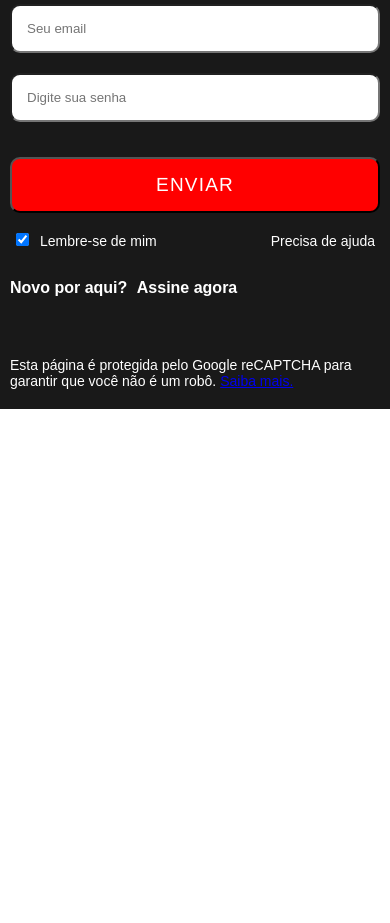
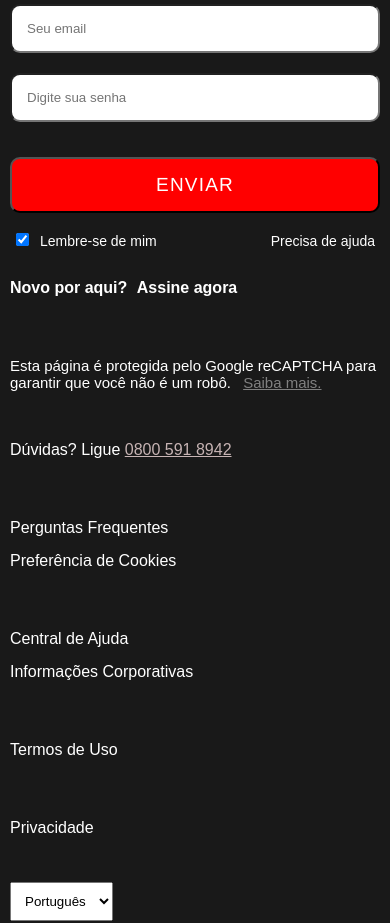
Before and after one commit to thgcamposantos/projeto_netflix, a plain HTML site: page index.html in a window 390 px wide. Shown: the part 180-1103 px from the top of the page. Before the commit the page ends 844 px from the top, so only its background shows below. Drawn offline with Linux system fonts and the light colour scheme.

Commit message:
Mobile finalizado

```diff
--- a/css/login.css
+++ b/css/login.css
@@ -16,7 +16,7 @@ header{
     background-color: rgba(0 , 0 , 0, .9);
 }
 header img{
-    width: 100px;
+    width: 95px;
     height: 40px;
     margin-left: 20px;
 }
@@ -97,5 +97,41 @@ form input[type="submit"]{
     text-decoration: underline;
 }
 .form-text p{
-    font-size: 14px;
+    font-size: 15px;
 }
+.form-text p a{
+    margin: 3px 0px 0px 8px;
+    color: gray;
+}
+
+
+footer{
+    color: white;
+    background-color: rgba(0 , 0 , 0, .9);
+    padding: 15px 0px 30px;
+}
+footer p:nth-child(1){
+    margin: 15px 10px;
+
+}
+footer p a:nth-child(1){
+    color: rgb(199, 180, 180);
+}
+.flexbox-footer-pai{
+    margin-top: 30px;
+    display: flex;
+    flex-direction: column;
+}
+.flexbox-footer-filho{
+    margin: 15px 10px;
+}
+.flexbox-footer-filho a{
+    display: block;
+    color: white;
+    text-decoration: unset;
+    margin: 15px 0px;
+}
+footer select{
+    margin: 15px 10px;
+    padding: 10px;
+}
--- a/index.html
+++ b/index.html
@@ -43,7 +43,27 @@
         </main>
 
         <footer>
-
+            <p>Dúvidas? Ligue <a href="#" title="Ligue para o telefone">0800 591 8942</a></p>
+                <div class="flexbox-footer-pai">
+                    <div class="flexbox-footer-filho">
+                        <a href="#">Perguntas Frequentes</a>
+                        <a href="#">Preferência de Cookies</a>
+                    </div>
+                    <div class="flexbox-footer-filho">
+                        <a href="#">Central de Ajuda</a>
+                        <a href="#">Informações Corporativas</a>
+                    </div>
+                    <div class="flexbox-footer-filho">
+                        <a href="#">Termos de Uso</a>
+                    </div>
+                    <div class="flexbox-footer-filho">
+                        <a href="#">Privacidade</a>
+                    </div>
+                </div>
+                <select name="lingua" id="lingua">
+                    <option value="Português"><i class="fa-solid fa-globe"></i>Português</option>
+                    <option value="Inglês"> <i class="fa-solid fa-globe"></i>Inglês</option>
+                </select>
         </footer>
     </div>
 </body>
```
